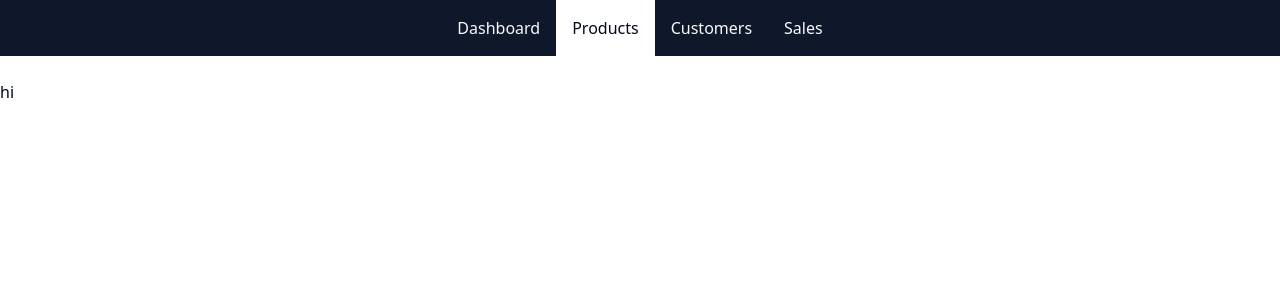
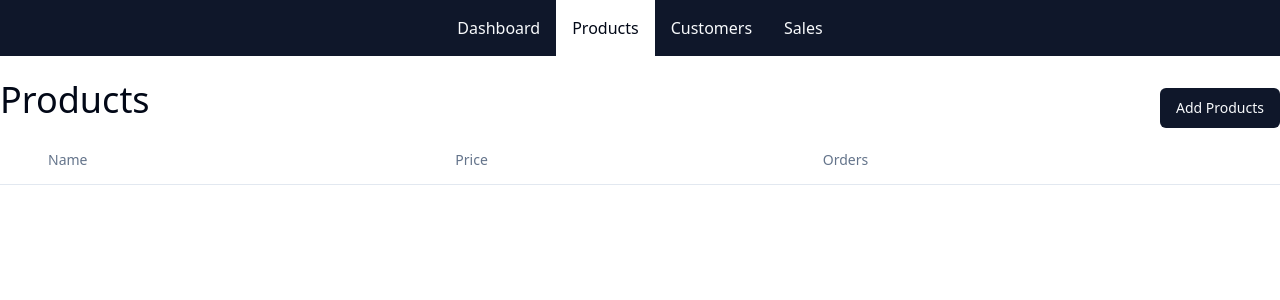
Before and after one commit to huduhamed/ecommerce-dirt-bike, a Next.js app: page /admin/products in a window 1280 px wide. Shown: the top 300 px of the page. Built offline with nearby package versions, Linux system fonts and the light colour scheme.

Commit message:
implement nav routes

```diff
--- a/package.json
+++ b/package.json
@@ -10,6 +10,7 @@
   },
   "dependencies": {
     "@prisma/client": "^6.1.0",
+    "@radix-ui/react-slot": "^1.1.1",
     "class-variance-authority": "^0.7.1",
     "clsx": "^2.1.1",
     "lucide-react": "^0.469.0",
--- /dev/null
+++ b/src/app/admin/_components/PageHeader.tsx
@@ -0,0 +1,5 @@
+import { ReactNode } from "react";
+
+export function PageHeader({ children }: { children: ReactNode }) {
+  return <h1 className="text-4xl mb-4">{children}</h1>;
+}
--- a/src/app/admin/products/page.tsx
+++ b/src/app/admin/products/page.tsx
@@ -1,3 +1,45 @@
+import { Button } from "@/components/ui/button";
+import { PageHeader } from "../_components/PageHeader";
+import Link from "next/link";
+import {
+  Table,
+  TableBody,
+  TableHead,
+  TableHeader,
+  TableRow,
+} from "@/components/ui/table";
+
 export default function AdminProductsPage() {
-  return <h1>hi</h1>;
+  return (
+    <>
+      <div className="flex items-center justify-between gap-4">
+        <PageHeader>Products</PageHeader>
+        <Button asChild>
+          <Link href="/admin/products/new">Add Products</Link>
+        </Button>
+      </div>
+      <ProductsTable />
+    </>
+  );
 }
+
+function ProductsTable() {
+  return (
+    <Table>
+      <TableHeader>
+        <TableRow>
+          <TableHead className="w-0">
+            <span className="sr-only">Available For Purchase</span>
+          </TableHead>
+          <TableHead>Name</TableHead>
+          <TableHead>Price</TableHead>
+          <TableHead>Orders</TableHead>
+          <TableHead className="w-0">
+            <span className="sr-only">Actions</span>
+          </TableHead>
+        </TableRow>
+      </TableHeader>
+      <TableBody></TableBody>
+    </Table>
+  );
+}
--- /dev/null
+++ b/src/components/ui/button.tsx
@@ -0,0 +1,56 @@
+import * as React from "react"
+import { Slot } from "@radix-ui/react-slot"
+import { cva, type VariantProps } from "class-variance-authority"
+
+import { cn } from "@/lib/utils"
+
+const buttonVariants = cva(
+  "inline-flex items-center justify-center gap-2 whitespace-nowrap rounded-md text-sm font-medium ring-offset-background transition-colors focus-visible:outline-none focus-visible:ring-2 focus-visible:ring-ring focus-visible:ring-offset-2 disabled:pointer-events-none disabled:opacity-50 [&_svg]:pointer-events-none [&_svg]:size-4 [&_svg]:shrink-0",
+  {
+    variants: {
+      variant: {
+        default: "bg-primary text-primary-foreground hover:bg-primary/90",
+        destructive:
+          "bg-destructive text-destructive-foreground hover:bg-destructive/90",
+        outline:
+          "border border-input bg-background hover:bg-accent hover:text-accent-foreground",
+        secondary:
+          "bg-secondary text-secondary-foreground hover:bg-secondary/80",
+        ghost: "hover:bg-accent hover:text-accent-foreground",
+        link: "text-primary underline-offset-4 hover:underline",
+      },
+      size: {
+        default: "h-10 px-4 py-2",
+        sm: "h-9 rounded-md px-3",
+        lg: "h-11 rounded-md px-8",
+        icon: "h-10 w-10",
+      },
+    },
+    defaultVariants: {
+      variant: "default",
+      size: "default",
+    },
+  }
+)
+
+export interface ButtonProps
+  extends React.ButtonHTMLAttributes<HTMLButtonElement>,
+    VariantProps<typeof buttonVariants> {
+  asChild?: boolean
+}
+
+const Button = React.forwardRef<HTMLButtonElement, ButtonProps>(
+  ({ className, variant, size, asChild = false, ...props }, ref) => {
+    const Comp = asChild ? Slot : "button"
+    return (
+      <Comp
+        className={cn(buttonVariants({ variant, size, className }))}
+        ref={ref}
+        {...props}
+      />
+    )
+  }
+)
+Button.displayName = "Button"
+
+export { Button, buttonVariants }
--- /dev/null
+++ b/src/components/ui/table.tsx
@@ -0,0 +1,117 @@
+import * as React from "react"
+
+import { cn } from "@/lib/utils"
+
+const Table = React.forwardRef<
+  HTMLTableElement,
+  React.HTMLAttributes<HTMLTableElement>
+>(({ className, ...props }, ref) => (
+  <div className="relative w-full overflow-auto">
+    <table
+      ref={ref}
+      className={cn("w-full caption-bottom text-sm", className)}
+      {...props}
+    />
+  </div>
+))
+Table.displayName = "Table"
+
+const TableHeader = React.forwardRef<
+  HTMLTableSectionElement,
+  React.HTMLAttributes<HTMLTableSectionElement>
+>(({ className, ...props }, ref) => (
+  <thead ref={ref} className={cn("[&_tr]:border-b", className)} {...props} />
+))
+TableHeader.displayName = "TableHeader"
+
+const TableBody = React.forwardRef<
+  HTMLTableSectionElement,
+  React.HTMLAttributes<HTMLTableSectionElement>
+>(({ className, ...props }, ref) => (
+  <tbody
+    ref={ref}
+    className={cn("[&_tr:last-child]:border-0", className)}
+    {...props}
+  />
+))
+TableBody.displayName = "TableBody"
+
+const TableFooter = React.forwardRef<
+  HTMLTableSectionElement,
+  React.HTMLAttributes<HTMLTableSectionElement>
+>(({ className, ...props }, ref) => (
+  <tfoot
+    ref={ref}
+    className={cn(
+      "border-t bg-muted/50 font-medium [&>tr]:last:border-b-0",
+      className
+    )}
+    {...props}
+  />
+))
+TableFooter.displayName = "TableFooter"
+
+const TableRow = React.forwardRef<
+  HTMLTableRowElement,
+  React.HTMLAttributes<HTMLTableRowElement>
+>(({ className, ...props }, ref) => (
+  <tr
+    ref={ref}
+    className={cn(
+      "border-b transition-colors hover:bg-muted/50 data-[state=selected]:bg-muted",
+      className
+    )}
+    {...props}
+  />
+))
+TableRow.displayName = "TableRow"
+
+const TableHead = React.forwardRef<
+  HTMLTableCellElement,
+  React.ThHTMLAttributes<HTMLTableCellElement>
+>(({ className, ...props }, ref) => (
+  <th
+    ref={ref}
+    className={cn(
+      "h-12 px-4 text-left align-middle font-medium text-muted-foreground [&:has([role=checkbox])]:pr-0",
+      className
+    )}
+    {...props}
+  />
+))
+TableHead.displayName = "TableHead"
+
+const TableCell = React.forwardRef<
+  HTMLTableCellElement,
+  React.TdHTMLAttributes<HTMLTableCellElement>
+>(({ className, ...props }, ref) => (
+  <td
+    ref={ref}
+    className={cn("p-4 align-middle [&:has([role=checkbox])]:pr-0", className)}
+    {...props}
+  />
+))
+TableCell.displayName = "TableCell"
+
+const TableCaption = React.forwardRef<
+  HTMLTableCaptionElement,
+  React.HTMLAttributes<HTMLTableCaptionElement>
+>(({ className, ...props }, ref) => (
+  <caption
+    ref={ref}
+    className={cn("mt-4 text-sm text-muted-foreground", className)}
+    {...props}
+  />
+))
+TableCaption.displayName = "TableCaption"
+
+export {
+  Table,
+  TableHeader,
+  TableBody,
+  TableFooter,
+  TableHead,
+  TableRow,
+  TableCell,
+  TableCaption,
+}
```
Also changed, not shown: 1 other file (tests, documents, lock files or other folders).
